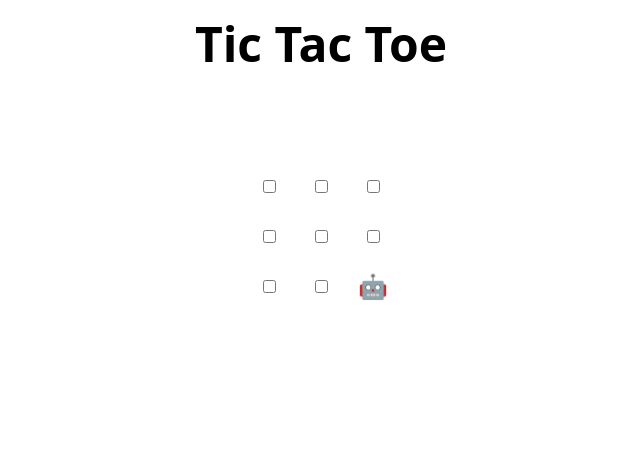
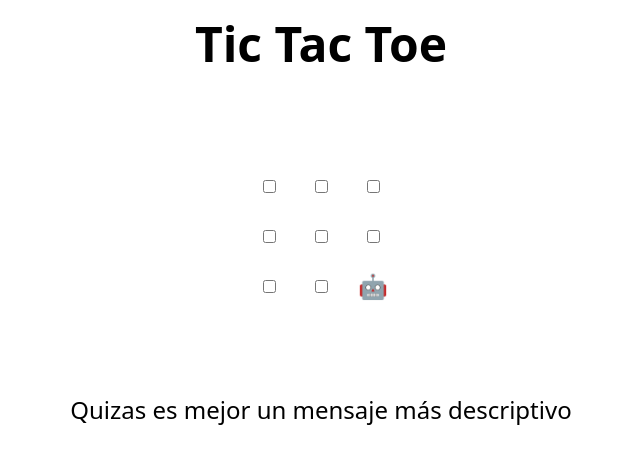
Before and after one commit to Barcino44/skills-review-pull-requests, a plain HTML site: page index.html in a window 1280 px wide. Shown: the whole page, without its empty margins (319-959 px from the left). Drawn offline with Linux system fonts and the light colour scheme.

Commit message:
Update index.html

```diff
--- a/index.html
+++ b/index.html
@@ -48,7 +48,7 @@
 </table>
 
 <h2 hidden>Game over, refresh to play again 🧑‍💻 🤖!</h2>
-
+Quizas es mejor un mensaje más descriptivo
 <script>
   // Initialization
   const boxes = Array.from(document.querySelectorAll("td"));
```
